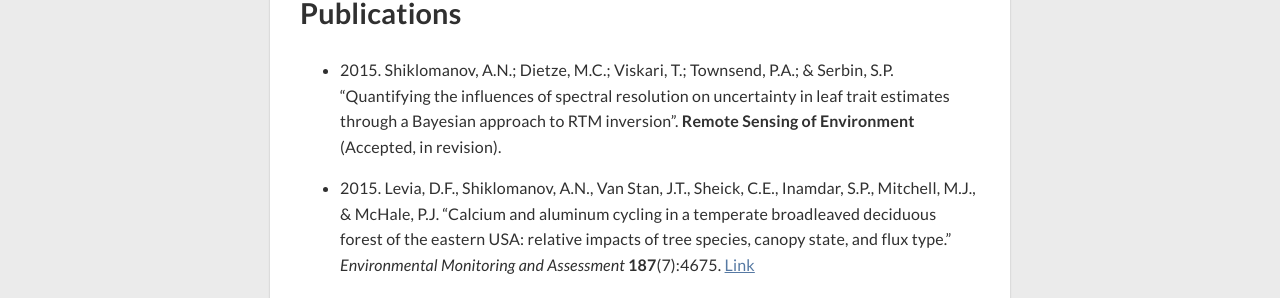
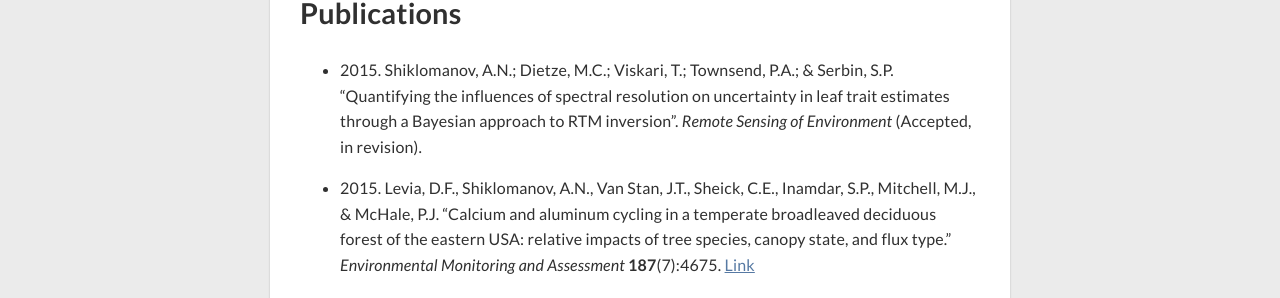
Before and after one commit to ashiklom/ashiklom.github.io, a Jekyll site: the page built from cv.md, in a window 1280 px wide. Shown: the part 872-1170 px from the top of the page. Built offline with Jekyll 4.4.1, drawn with Linux system fonts in a browser that asks for light colours; nearby versions of some CDN libraries.

Commit message:
CV: Change RSE journal to italics

```diff
--- a/cv.md
+++ b/cv.md
@@ -34,7 +34,7 @@
 
 * 2015\. Shiklomanov, A.N.; Dietze, M.C.; Viskari, T.; Townsend, P.A.; & Serbin, S.P. "Quantifying the influences
 of spectral resolution on uncertainty in leaf trait estimates through a Bayesian approach to
-RTM inversion". **Remote Sensing of Environment** (Accepted, in revision).
+RTM inversion". *Remote Sensing of Environment* (Accepted, in revision).
 
 * 2015\. Levia, D.F.,  Shiklomanov, A.N., Van Stan, J.T., Sheick, C.E., Inamdar, S.P., Mitchell,
 M.J., & McHale, P.J. "Calcium and aluminum cycling in a temperate broadleaved
```
